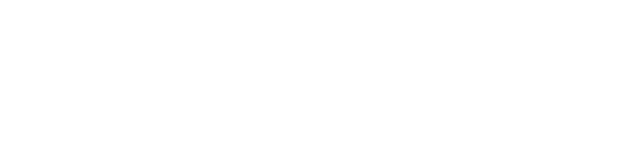
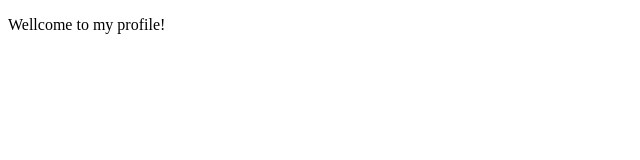
Before and after one commit to syahrulzzadie/syahrulzzadie.github.io, a plain HTML site: page index.html in a window 1280 px wide. Shown: the whole page, without its empty margins (0-640 px from the left). Drawn offline with Linux system fonts and the light colour scheme.

Commit message:
Update index.html

```diff
--- a/index.html
+++ b/index.html
@@ -4,6 +4,6 @@
 	<title>Syahrul Adiguna Kurniawan</title>
 </head>
 <body>
-
+	<p>Wellcome to my profile!</p>
 </body>
 </html>
```
